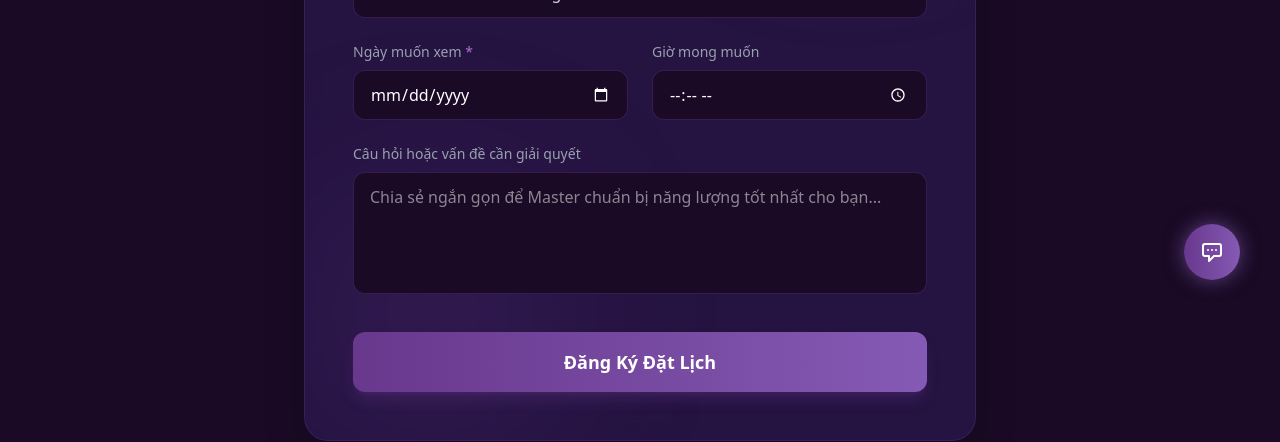
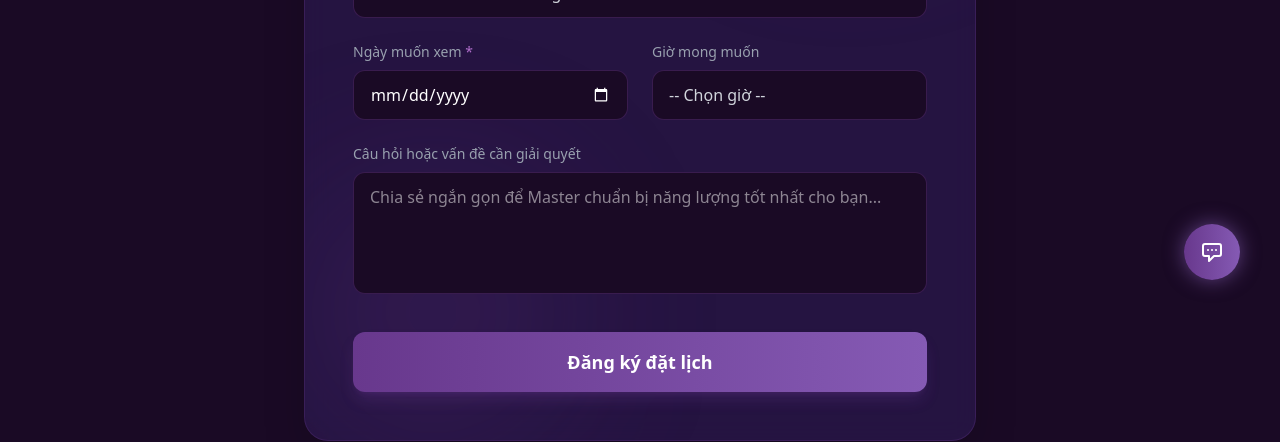
Before and after one commit to DucTri411/Tarot_Project, a React (Vite) app in the folder frontend/: page /booking in a window 1280 px wide. Shown: the part 480-922 px from the top of the page. Built offline with nearby package versions, Linux system fonts and the light colour scheme.

Commit message:
fix: content and select hour in booking

```diff
--- a/frontend/src/pages/Booking.jsx
+++ b/frontend/src/pages/Booking.jsx
@@ -145,14 +145,22 @@ const Booking = () => {
             {/* Time */}
             <div>
               <label className="block text-gray-400 text-sm font-medium mb-2">Giờ mong muốn</label>
-              <input
-                type="time"
+              <select
                 name="time"
                 value={formData.time}
                 onChange={handleChange}
-                className="w-full bg-galaxy-darkest border border-galaxy-primary/40 rounded-xl px-4 py-3 text-white focus:outline-none focus:border-galaxy-light focus:ring-1 focus:ring-galaxy-light transition-all"
-                style={{ colorScheme: 'dark' }}
-              />
+                className="w-full bg-galaxy-darkest border border-galaxy-primary/40 rounded-xl px-4 py-3 text-gray-300 focus:outline-none focus:border-galaxy-light focus:ring-1 focus:ring-galaxy-light transition-all appearance-none"
+              >
+                <option value="">-- Chọn giờ --</option>
+                {Array.from({ length: 16 }, (_, i) => {
+                  const hour = (i + 8).toString().padStart(2, '0');
+                  return (
+                    <option key={hour} value={`${hour}:00`}>
+                      {`${hour}:00`}
+                    </option>
+                  );
+                })}
+              </select>
             </div>
           </div>
 
@@ -174,7 +182,7 @@ const Booking = () => {
             disabled={loading}
             className="w-full py-4 mt-2 bg-gradient-to-r from-galaxy-primary to-galaxy-secondary hover:scale-[1.02] text-white font-bold text-lg rounded-xl shadow-lg shadow-galaxy-primary/30 transition-all duration-300 disabled:opacity-50"
           >
-            {loading ? 'Đang xử lý...' : 'Đăng Ký Đặt Lịch'}
+            {loading ? 'Đang xử lý...' : 'Đăng ký đặt lịch'}
           </button>
         </form>
       </div>
--- a/frontend/src/pages/Home.jsx
+++ b/frontend/src/pages/Home.jsx
@@ -61,7 +61,7 @@ const Home = () => {
               to="/tarot"
               className="px-8 py-4 bg-galaxy-darkest border-2 border-galaxy-secondary inline-flex items-center justify-center rounded-xl font-bold text-lg text-white hover:bg-galaxy-primary hover:border-galaxy-light hover:shadow-[0_0_20px_rgba(104,56,141,0.6)] hover:scale-105 transition-all duration-300"
             >
-              Rút một lá bài ngẫu nhiên 🔮
+              Rút các lá bài ngẫu nhiên 🔮
             </Link>
           </div>
 
--- a/frontend/src/pages/Numerology.jsx
+++ b/frontend/src/pages/Numerology.jsx
@@ -68,10 +68,10 @@ const Numerology = () => {
 
         <div className="text-center mb-10">
           <h1 className="text-3xl md:text-5xl font-bold bg-gradient-to-r from-galaxy-light to-white text-transparent bg-clip-text mb-4">
-            Báo cáo thần số học toàn diện
+            Luận giải thần số học toàn diện
           </h1>
           <p className="text-gray-400 max-w-2xl mx-auto">
-            Khám phá 10+ chỉ số chuyên sâu, biểu đồ ngày sinh và chu kỳ vận mệnh của bạn theo trường phái Pythagoras nguyên thủy.
+            Khám phá các chỉ số chuyên sâu, biểu đồ ngày sinh và chu kỳ vận mệnh của bạn theo trường phái Pythagoras nguyên thủy.
           </p>
         </div>
 
--- a/frontend/src/pages/admin/AdminBookings.jsx
+++ b/frontend/src/pages/admin/AdminBookings.jsx
@@ -51,7 +51,7 @@ const AdminBookings = () => {
 
   return (
     <div className="animate-fade-in">
-      <h2 className="text-3xl font-bold text-white mb-2">Quản Lý Đặt Lịch</h2>
+      <h2 className="text-3xl font-bold text-white mb-2">Quản lý đặt lịch</h2>
       <p className="text-gray-400 text-sm mb-8">Danh sách khách hàng đăng ký tư vấn riêng.</p>
 
       {bookings.length === 0 ? (
--- a/frontend/src/pages/admin/AdminDashboard.jsx
+++ b/frontend/src/pages/admin/AdminDashboard.jsx
@@ -60,7 +60,7 @@ const AdminDashboard = () => {
       <div className="bg-galaxy-dark/50 border border-galaxy-primary/30 p-8 rounded-2xl">
         <h2 className="text-xl font-bold text-white mb-4">Chào mừng trở lại trạm điều khiển AstroBunny 🐰</h2>
         <p className="text-gray-300 leading-relaxed max-w-2xl">
-          Đây là bảng điều khiển dành riêng cho nhà quản trị. Tại đây, bạn có thể theo dõi sự phát triển của hệ thống, quản lý người dùng, phân quyền truy cập và kiểm soát các chức năng nâng cao (Sắp ra mắt: Quản lý Lead, Lịch sử bói bài, Thống kê doanh thu).
+          Đây là bảng điều khiển dành riêng cho nhà quản trị. Tại đây, bạn có thể theo dõi sự phát triển của hệ thống, quản lý người dùng, phân quyền truy cập và kiểm soát các chức năng nâng cao.
         </p>
       </div>
     </div>
--- a/frontend/src/pages/admin/AdminFeedbacks.jsx
+++ b/frontend/src/pages/admin/AdminFeedbacks.jsx
@@ -40,7 +40,7 @@ const AdminFeedbacks = () => {
 
   return (
     <div className="animate-fade-in">
-      <h2 className="text-3xl font-bold text-white mb-2">Phản Hồi Từ Người Dùng</h2>
+      <h2 className="text-3xl font-bold text-white mb-2">Phản hồi từ người dùng</h2>
       <p className="text-gray-400 text-sm mb-8">Đọc và quản lý những đóng góp từ phía người dùng.</p>
 
       {feedbacks.length === 0 ? (
```
Also changed, not shown: frontend/src/pages/Tarot.jsx (+3 -9 lines).
